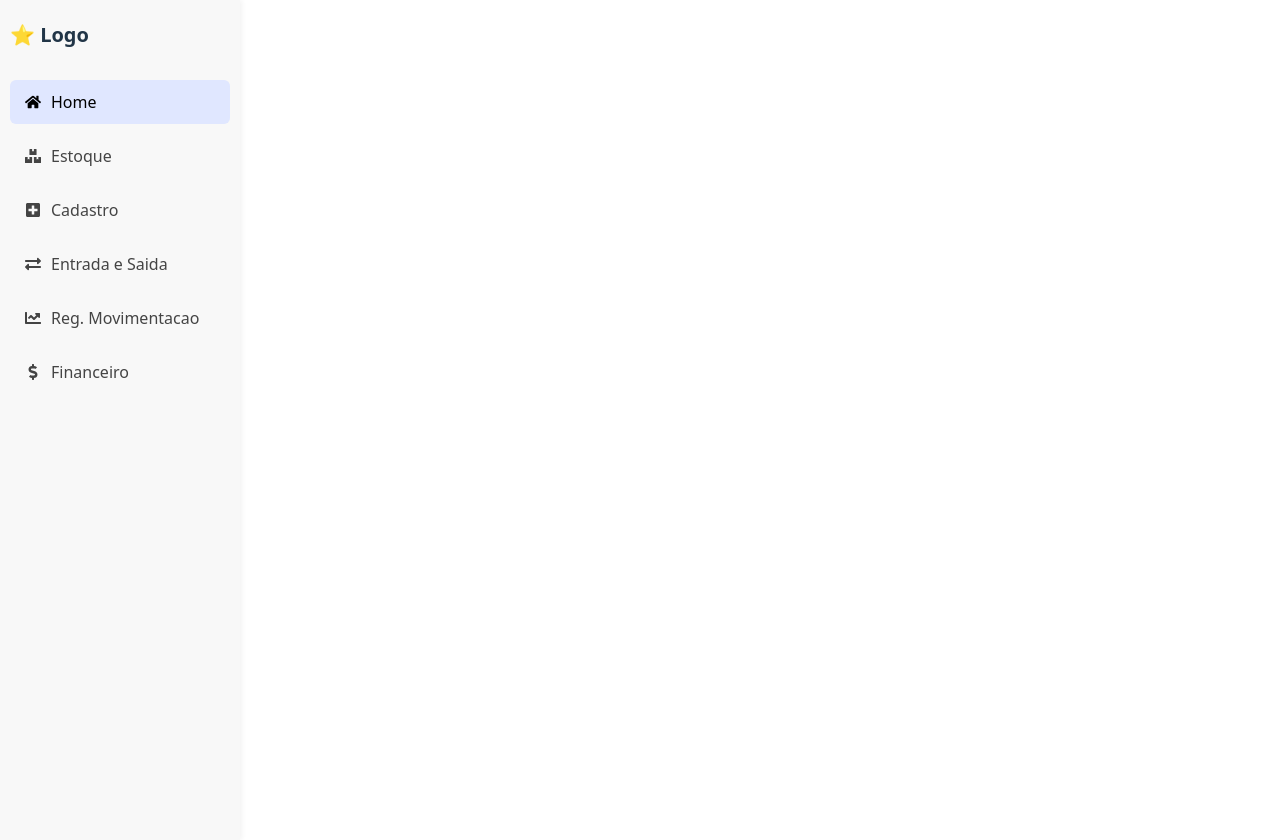
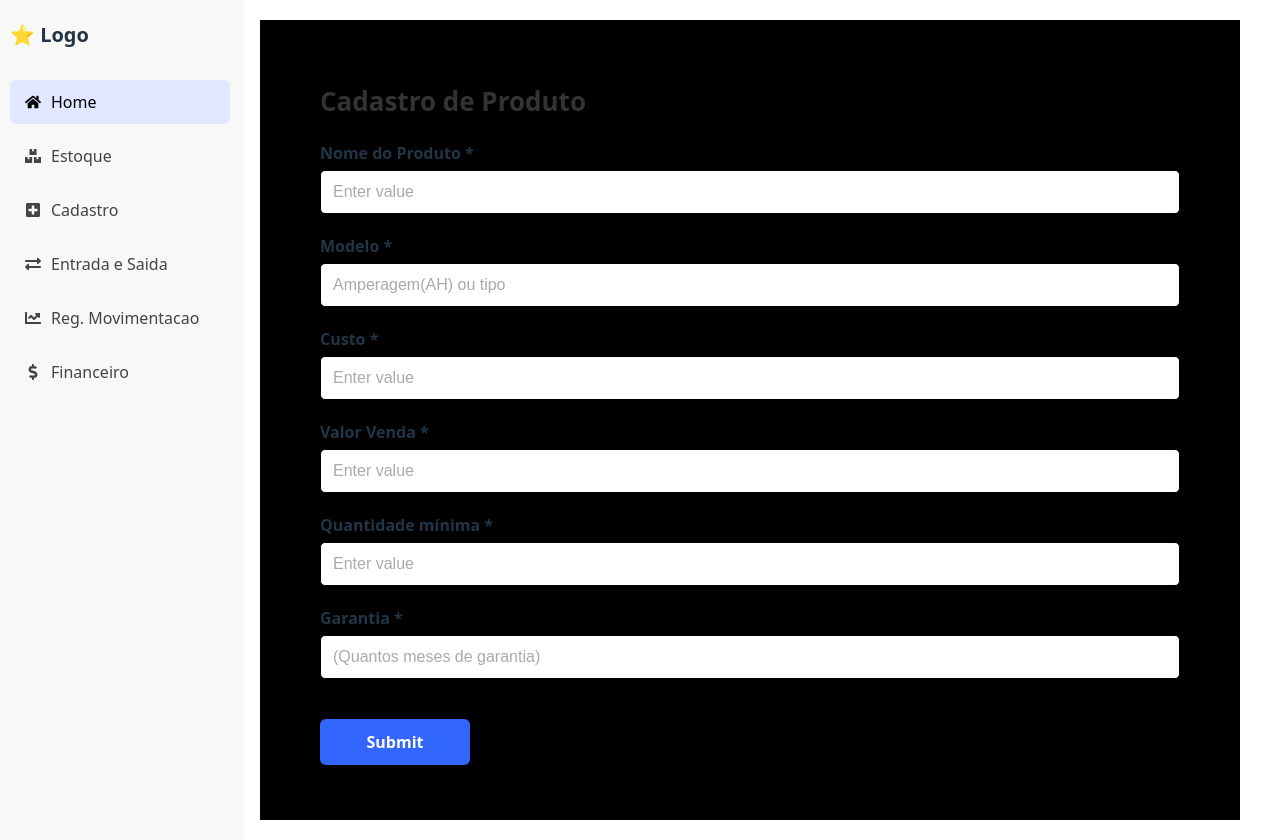
Before and after one commit to GustavoLMarcelino/estoque-premium, a React (Vite) app: page /cadastro in a window 1280 px wide. Built offline with nearby package versions, Linux system fonts and the light colour scheme.

Commit message:
0.3.0
Feita tela do cadastro, não terminada

```diff
--- a/src/components/sidebar/sidebar.css
+++ b/src/components/sidebar/sidebar.css
@@ -41,3 +41,16 @@
     background-color: #e0e7ff;
     color: #000;
   }
+  /* Dentro de src/components/sidebar/Sidebar.css */
+.link {
+  text-decoration: none;
+  color: inherit;
+  display: flex;
+  align-items: center;
+  width: 100%;
+  height: 100%;
+}
+
+.link:hover {
+  text-decoration: none;
+}
--- a/src/components/sidebar/sidebar.jsx
+++ b/src/components/sidebar/sidebar.jsx
@@ -1,6 +1,7 @@
-// src/components/Sidebar.jsx
+// src/components/sidebar/Sidebar.jsx
 import './Sidebar.css';
 import { FaHome, FaBoxes, FaPlusSquare, FaExchangeAlt, FaChartLine, FaDollarSign } from 'react-icons/fa';
+import { Link } from 'react-router-dom'; // IMPORTANTE: importar Link
 
 export default function Sidebar() {
   return (
@@ -8,12 +9,36 @@ export default function Sidebar() {
       <div className="logo">⭐ Logo</div>
       <nav>
         <ul>
-          <li className="active"><FaHome /> <span>Home</span></li>
-          <li><FaBoxes /> <span>Estoque</span></li>
-          <li><FaPlusSquare /> <span>Cadastro</span></li>
-          <li><FaExchangeAlt /> <span>Entrada e Saida</span></li>
-          <li><FaChartLine /> <span>Reg. Movimentacao</span></li>
-          <li><FaDollarSign /> <span>Financeiro</span></li>
+          <li className="active">
+            <Link to="/" className="link">
+              <FaHome /> <span>Home</span>
+            </Link>
+          </li>
+          <li>
+            <Link to="/estoque" className="link">
+              <FaBoxes /> <span>Estoque</span>
+            </Link>
+          </li>
+          <li>
+            <Link to="/cadastro" className="link">
+              <FaPlusSquare /> <span>Cadastro</span>
+            </Link>
+          </li>
+          <li>
+            <Link to="/entrada-saida" className="link">
+              <FaExchangeAlt /> <span>Entrada e Saida</span>
+            </Link>
+          </li>
+          <li>
+            <Link to="/reg-movimentacao" className="link">
+              <FaChartLine /> <span>Reg. Movimentacao</span>
+            </Link>
+          </li>
+          <li>
+            <Link to="/financeiro" className="link">
+              <FaDollarSign /> <span>Financeiro</span>
+            </Link>
+          </li>
         </ul>
       </nav>
     </div>
--- /dev/null
+++ b/src/pages/CadastroProduto/CadastroProduto.css
@@ -0,0 +1,85 @@
+.cadastro-page {
+    display: flex;
+    width: calc(100vw - 300px); /* 100% da tela menos a sidebar */
+    background-color: #000000;
+    min-height: 100vh;
+    padding: 40px 60px;
+    box-sizing: border-box;
+  }
+
+  .cadastro-container {
+    width: 100%;
+    display: flex;
+    flex-direction: column;
+  }
+
+  .cadastro-container h2 {
+    margin-bottom: 20px;
+    font-size: 26px;
+    color: #333;
+  }
+
+  .cadastro-form {
+    display: flex;
+    flex-direction: column;
+    gap: 20px;
+    width: 100%;
+  }
+
+  .form-group {
+    display: flex;
+    flex-direction: column;
+    width: 100%;
+  }
+
+  .form-group label {
+    font-weight: bold;
+    margin-bottom: 5px;
+  }
+
+  .form-group input {
+    width: 100%; /* <-- aqui é a chave */
+    padding: 12px;
+    font-size: 16px;
+    border: 1px solid #000000;
+    border-radius: 5px;
+    background-color: #fff;
+    color: #333;
+    box-sizing: border-box;
+  }
+
+  .form-group input::placeholder {
+    color: #aaa;
+  }
+
+  .submit-button {
+    background-color: #3366FF;
+    color: white;
+    padding: 12px 24px;
+    font-size: 16px;
+    font-weight: bold;
+    border: none;
+    border-radius: 6px;
+    cursor: pointer;
+    transition: background-color 0.3s ease;
+    margin-top: 20px;
+    width: 150px; /* tamanho fixo do botão para não ficar gigante */
+  }
+
+  .submit-button:hover {
+    background-color: #274fcc;
+  }
+
+  /* Responsivo */
+  @media (max-width: 768px) {
+    .cadastro-page {
+      margin-left: 0;
+      width: 100vw;
+      padding: 20px;
+    }
+
+    .submit-button {
+      width: 100%;
+      align-self: center;
+    }
+  }
--- /dev/null
+++ b/src/pages/CadastroProduto/CadastroProduto.jsx
@@ -0,0 +1,117 @@
+import React, { useState } from 'react';
+import './CadastroProduto.css';
+
+export default function CadastroProduto() {
+  const [produto, setProduto] = useState({
+    nome: '',
+    modelo: '',
+    custo: '',
+    valorVenda: '',
+    quantidadeMinima: '',
+    garantia: ''
+  });
+
+  const handleChange = (e) => {
+    const { name, value } = e.target;
+    setProduto((prevProduto) => ({
+      ...prevProduto,
+      [name]: value
+    }));
+  };
+
+  const handleSubmit = (e) => {
+    e.preventDefault();
+    console.log(produto);
+  };
+
+  return (
+    <div className="cadastro-page">
+      <div className="cadastro-container">
+        <h2>Cadastro de Produto</h2>
+        <form className="cadastro-form" onSubmit={handleSubmit}>
+          <div className="form-group">
+            <label htmlFor="nome">Nome do Produto *</label>
+            <input
+              id="nome"
+              type="text"
+              name="nome"
+              value={produto.nome}
+              onChange={handleChange}
+              placeholder="Enter value"
+              required
+            />
+          </div>
+
+          <div className="form-group">
+            <label htmlFor="modelo">Modelo *</label>
+            <input
+              id="modelo"
+              type="text"
+              name="modelo"
+              value={produto.modelo}
+              onChange={handleChange}
+              placeholder="Amperagem(AH) ou tipo"
+              required
+            />
+          </div>
+
+          <div className="form-group">
+            <label htmlFor="custo">Custo *</label>
+            <input
+              id="custo"
+              type="number"
+              name="custo"
+              value={produto.custo}
+              onChange={handleChange}
+              placeholder="Enter value"
+              required
+            />
+          </div>
+
+          <div className="form-group">
+            <label htmlFor="valorVenda">Valor Venda *</label>
+            <input
+              id="valorVenda"
+              type="number"
+              name="valorVenda"
+              value={produto.valorVenda}
+              onChange={handleChange}
+              placeholder="Enter value"
+              required
+            />
+          </div>
+
+          <div className="form-group">
+            <label htmlFor="quantidadeMinima">Quantidade mínima *</label>
+            <input
+              id="quantidadeMinima"
+              type="number"
+              name="quantidadeMinima"
+              value={produto.quantidadeMinima}
+              onChange={handleChange}
+              placeholder="Enter value"
+              required
+            />
+          </div>
+
+          <div className="form-group">
+            <label htmlFor="garantia">Garantia *</label>
+            <input
+              id="garantia"
+              type="number"
+              name="garantia"
+              value={produto.garantia}
+              onChange={handleChange}
+              placeholder="(Quantos meses de garantia)"
+              required
+            />
+          </div>
+
+          <button type="submit" className="submit-button">
+            Submit
+          </button>
+        </form>
+      </div>
+    </div>
+  );
+}
--- a/src/routes/AppRoutes.jsx
+++ b/src/routes/AppRoutes.jsx
@@ -1,10 +1,12 @@
 import { Routes, Route } from 'react-router-dom';
-import Home from '../pages/home';
+import Home from '../pages/Home/Home';
+import CadastroProduto from '../pages/CadastroProduto/CadastroProduto'; // IMPORTANTE importar CadastroProduto
 
 export default function AppRoutes() {
   return (
     <Routes>
       <Route path="/" element={<Home />} />
+      <Route path="/cadastro" element={<CadastroProduto />} />
       {/* Adicione outras rotas aqui depois */}
     </Routes>
   );
```
Also changed, not shown: src/pages/Home/home.jsx (renamed from src/pages/home.jsx).
